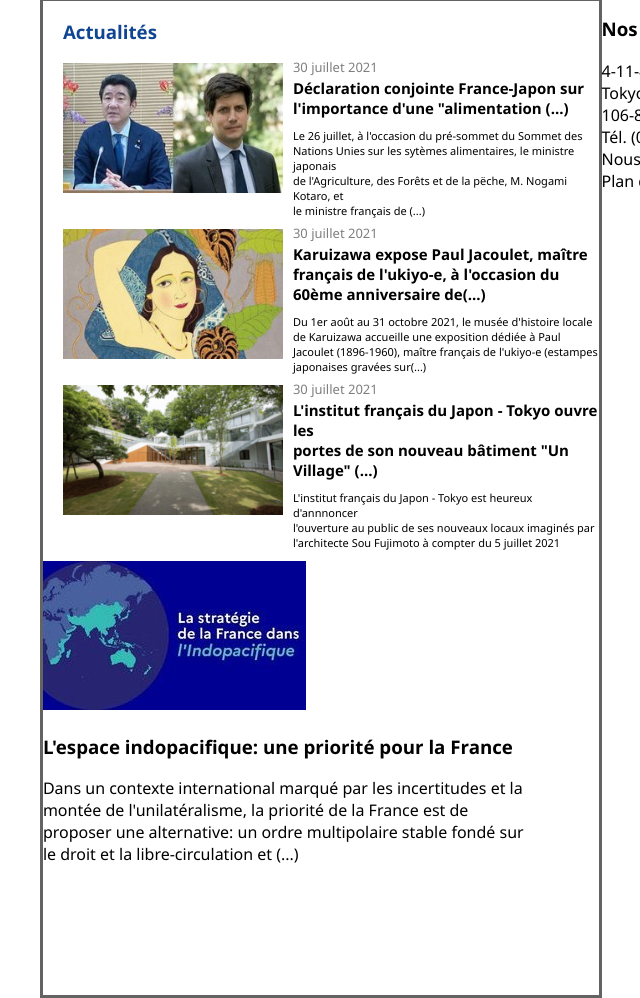
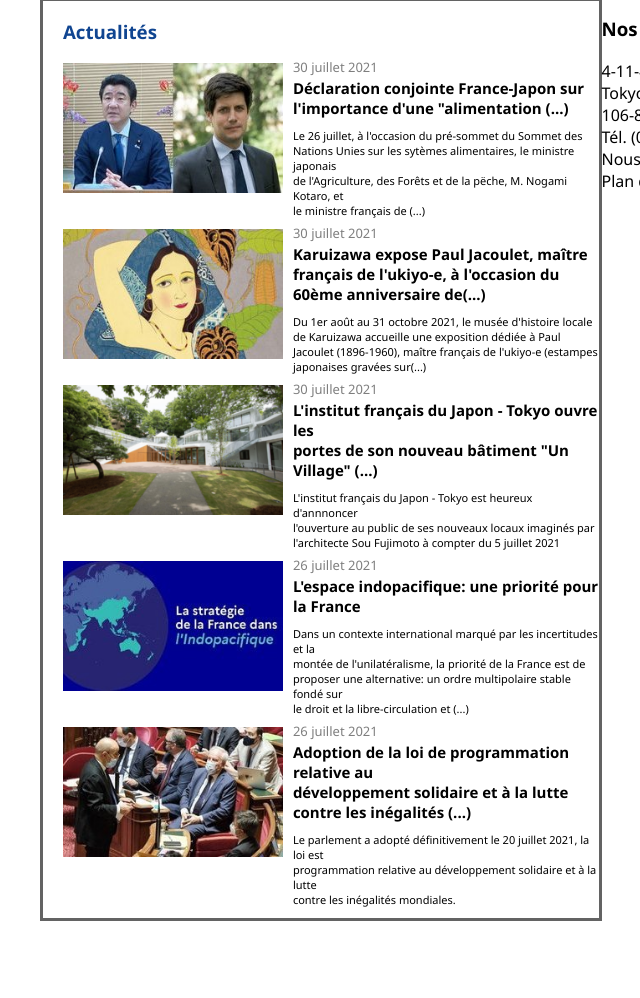
Before and after one commit to Nabi652/Projet-ambassade, a plain HTML site: page index.html in a window 1280 px wide. Shown: the part 696-1694 px from the top of the page, without its empty margins (179-819 px from the left). After the commit the page ends 1617 px from the top, so only its background shows below. Drawn offline with Linux system fonts and the light colour scheme.

Commit message:
added last pic of actualites section

```diff
--- a/css/style.css
+++ b/css/style.css
@@ -163,7 +163,7 @@ input {
 
 /* -------------------------------- section actualités ------------------*/
 .box-actualites {
-  height: 1000px;
+  height: auto;
   width: 600px;
   border: 3px solid rgba(0, 0, 0, 0.61);
 }
@@ -175,7 +175,9 @@ input {
 
 .article1,
 .article2,
-.article3 {
+.article3,
+.article4,
+.article5 {
   display: flex;
   width: 100%;
   cursor: pointer;
@@ -184,7 +186,9 @@ input {
 
 .article1-img,
 .article2-img,
-.article3-img {
+.article3-img,
+.article4-img,
+.article5-img {
   width: 220px;
   height: 130px;
   margin-left: 20px;
@@ -200,27 +204,35 @@ span {
 
 .article1-h3,
 .article2-h3,
-.article3-h3 {
+.article3-h3,
+.article4-h3,
+.article5-h3 {
   font-size: 15px;
 }
 
 .article1-h3:hover,
 .article2-h3:hover,
-.article3-h3:hover {
+.article3-h3:hover,
+.article4-h3:hover,
+.article5-h3:hover {
   text-decoration: underline;
   transition: 0.3s;
 }
 
 .article1-p,
 .article2-p,
-.article3-p {
+.article3-p,
+.article4-p,
+.article5-p {
   font-size: 11px;
   margin-top: -5px;
 }
 
 .ensemble-article1,
 .ensemble-article2,
-.ensemble-article3 {
+.ensemble-article3,
+.ensemble-article4,
+.ensemble-article5 {
   padding-left: 10px;
   width: 100%;
 }
--- a/index.html
+++ b/index.html
@@ -160,6 +160,26 @@
             </p>
           </div>
         </article>
+
+        <article class="article5">
+          <img
+            src="./assets/img-actualite5.jpg"
+            alt="photo du ministre francais et japonais"
+            class="article5-img"
+          />
+          <div class="ensemble-article5">
+            <span>26 juillet 2021</span>
+            <h3 class="article5-h3">
+              Adoption de la loi de programmation relative au </br>
+              développement solidaire et à la lutte contre les inégalités (...)
+            </h3>
+            <p class="article5-p">
+              Le parlement a adopté définitivement le 20 juillet 2021, la loi est </br>
+              programmation relative au développement solidaire et à la lutte<br />
+             contre les inégalités mondiales.
+            </p>
+          </div>
+        </article>
       </section>
 
       <aside class="infosGenerales">
```
Also changed, not shown: assets/img-actualite5.jpg (added).
